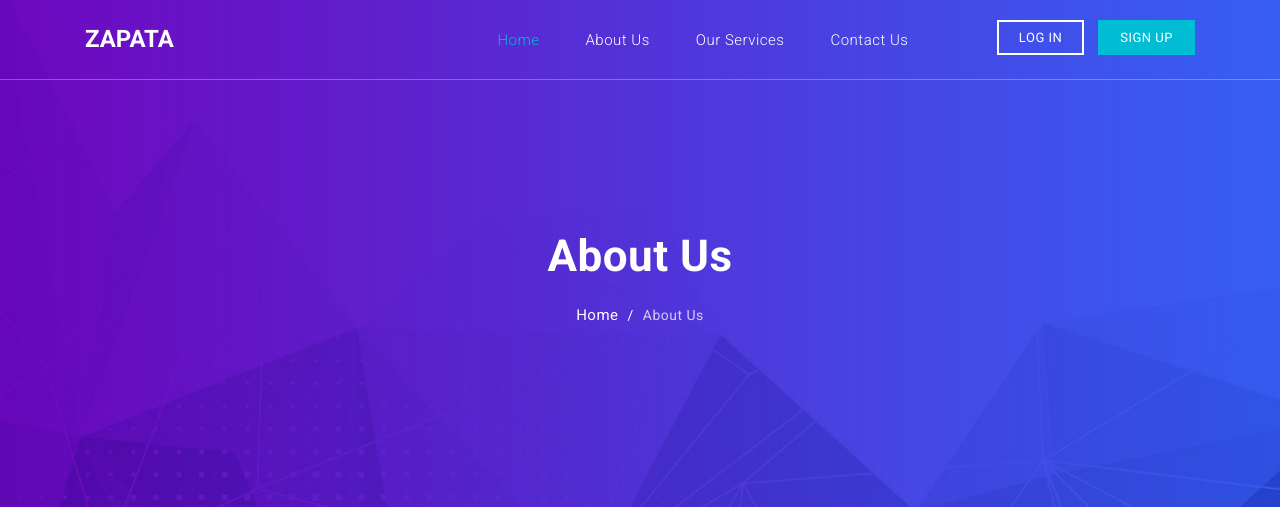
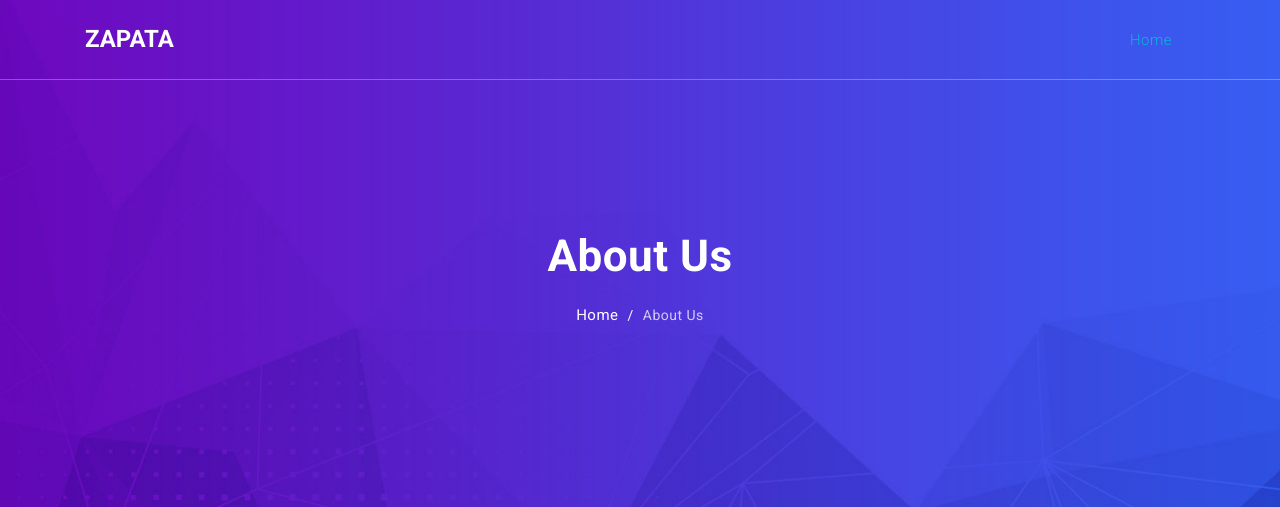
Before and after one commit to zapatoca/zapata, a Flask app: page /about in a window 1280 px wide. Shown: the top 507 px of the page. Run offline with Flask 2, Linux system fonts and the light colour scheme; some libraries are stand-ins or nearby versions.

Commit message:
remove unused tabs in navbar

```diff
--- a/pytest.ini
+++ b/pytest.ini
@@ -1,2 +1,3 @@
 [pytest]
-junit_family=legacy
+junit_family = legacy
+addopts = --driver=Firefox --driver-path=/Users/liora/Downloads/geckodriver
--- a/zapata/templates/includes/_navbar.html
+++ b/zapata/templates/includes/_navbar.html
@@ -13,22 +13,6 @@
                     <a class="nav-link" href="{{ url_for('home') }}">Home
                         <span class="sr-only">(current)</span>
                     </a>
-                </li>
-                <li class="nav-item">
-                    <a class="nav-link" href="{{ url_for('about') }}">About Us</a>
-                </li>
-                <li class="nav-item">
-                    <a class="nav-link" href="{{ url_for('services') }}">Our Services</a>
-                </li>
-                <li class="nav-item">
-                    <a class="nav-link" href="{{ url_for('contact') }}">Contact Us</a>
-                </li>
-            </ul>
-        </div>
-        <div class="functional-buttons">
-            <ul>
-                <li><a href="#">Log in</a></li>
-                <li><a href="#">Sign Up</a></li>
             </ul>
         </div>
     </div>
```
Also changed, not shown: tests/functional/test_pages.py (+1 -4 lines), tests/functional/test_ui.py (+1 -4 lines).
